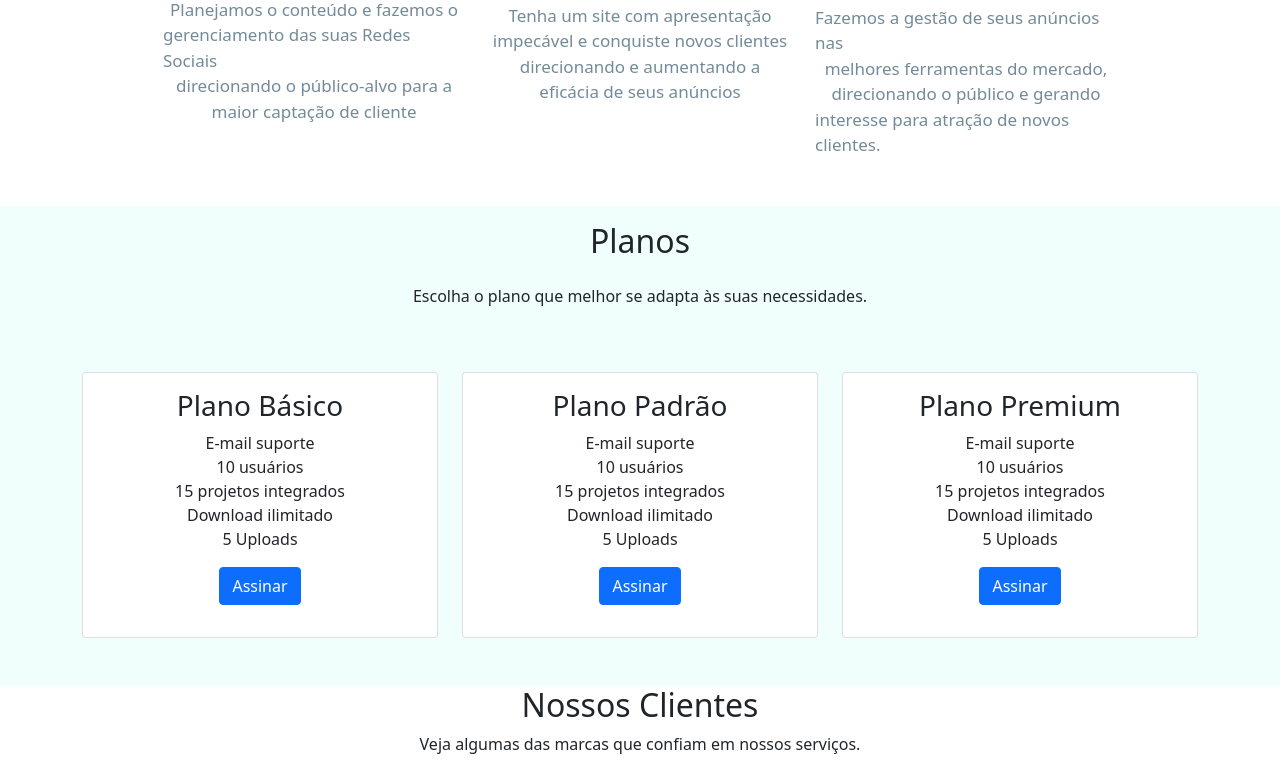
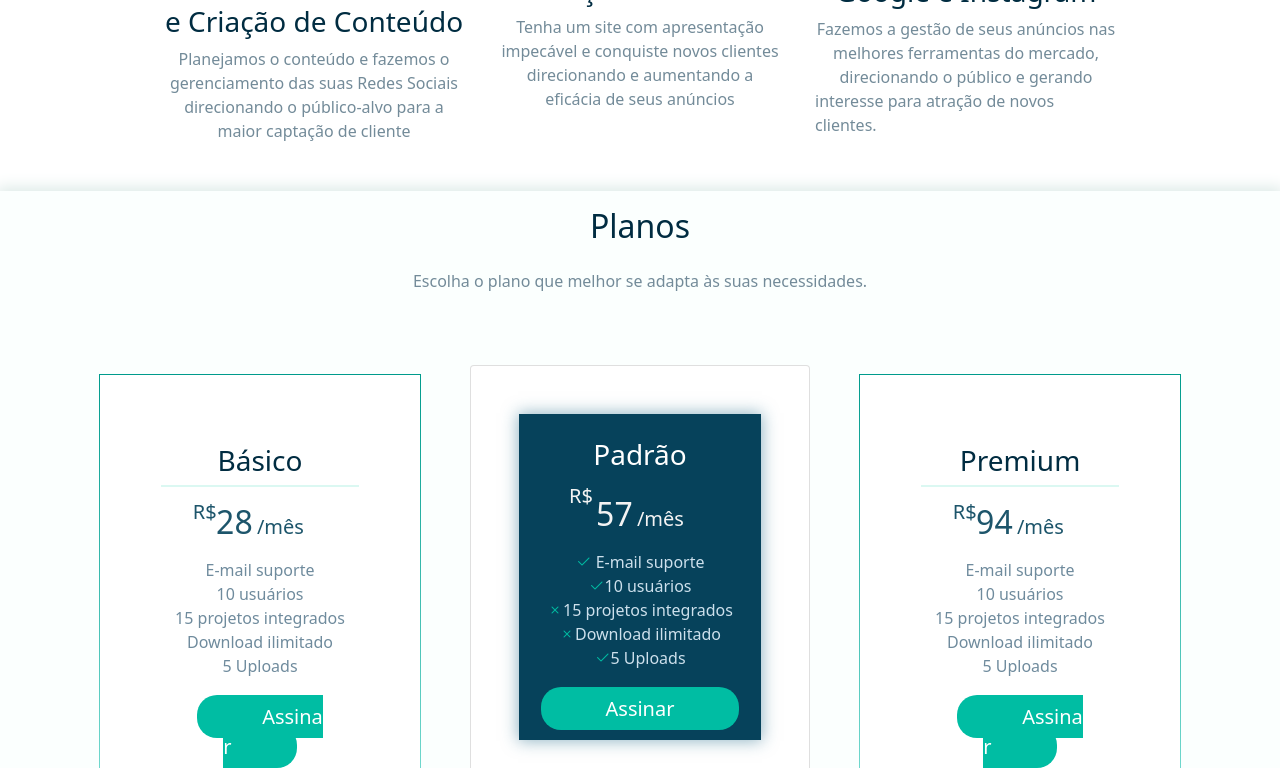
Before and after one commit to Donizetejr/StartDigital, a website: page app/views/index.html in a window 1280 px wide. Shown: the part 959-1727 px from the top of the page. Drawn offline with nearby package versions, Linux system fonts and the light colour scheme.

Commit message:
salvando projeto

```diff
--- a/app/src/css/styles.css
+++ b/app/src/css/styles.css
@@ -35,10 +35,11 @@ body {
 .texto-menu,
 .subtitulo-banner,
 .subtitulo-depoimentos,
+.subtitulo-planos,
 .texto-banner,
 .texto-servico,
 .texto {
-    font-size: 17px;
+    font-size: 16px;
     font-weight: 400;
 }
 
@@ -85,16 +86,41 @@ body {
     font-weight: 400;
 }
 
+
+a {
+    text-decoration: none !important;
+}
+
+
 .botao-banner,
 .botao-plano,
 .botao-formulario {
     background-color: var(--cor-secundaria);
     color: var(--cor-texto-claro);
     padding: 8px 30px;
-    border-radius: 3px;
-    border: none;
     font-weight: 500;
 }
+
+.botao-banner {
+    border: none !important;
+    border-radius: 4px;
+}
+
+.botao-plano {
+    border-radius: 20px;
+    padding: 8px 65px;
+}
+
+.botao-plano:hover {
+    background-color: #009b8c !important;
+}
+
+.borda-personalizada {
+    border-image: linear-gradient(to top, #80e0d6, #009b8c) 1 !important;
+    padding: 45px;
+    margin: 17px;
+}
+
 
 .separador-container {
     text-align: center;
@@ -108,31 +134,88 @@ body {
     margin-top: 30px;
 }
 
-.titulo-servico,
-.titulo-planos {
+.titulo-servico {
     font-size: 35px;
     font-weight: 500;
 }
 
 .texto-servico {
-    color: #738b99;
+    color: var(--cor-texto-dublado);
 }
 
 .planos {
-    background-color: #f0fffc;
+    background-color: #fbfffe;
+    -webkit-box-shadow: 0px 0px 15px 3px rgba(218,232,229,1);
+    -moz-box-shadow: 0px 0px 15px 3px rgba(218,232,229,1);
+    box-shadow: 0px 0px 15px 3px rgba(218,232,229,1);
+}
+
+.planos-dark {
+    -webkit-box-shadow: 0px 0px 15px 1px rgba(35,108,137,0.5);
+    -moz-box-shadow: 0px 0px 15px 1px rgba(35,108,137,0.5);
+    box-shadow: 0px 0px 15px 1px rgba(35,108,137,0.5);
+}
+
+.separador-planos {
+    border-bottom: 2px solid #dbf8f2;
+}
+
+.subtitulo-planos {
+    color: var(--cor-texto-dublado);
+}
+
+.icon-planos {
+    color: var(--cor-secundaria);
 }
 
 .nome-servico,
 .nome-plano {
-    font-size: 23px;
+    font-size: 28px;
     font-weight: 500;
     color: var(--cor-principal);
 }
 
-.valor-plano {
+.rs-planos-light {
+    position: absolute;
+    top: 28%;
+    left: 29%;
+    color: var(--cor-escuro-mais);
+}
+
+.rs-planos-dark {
+    position: absolute;
+    top: 28%;
+    left: 29%;
+    color: var(--cor-dark);
+}
+
+.valor-plano-light {
     font-size: 48px;
     font-weight: 400;
     color: var(--cor-escuro-mais);
+}
+
+.valor-plano-dark {
+    font-size: 48px;
+    font-weight: 400;
+    color: var(--cor-dark);
+}
+
+.plano-light {
+    color: #6f8b9d;
+
+    a {
+        font-size: 20px;
+    }
+}
+
+.plano-dark {
+    background-color: #06425b;
+    color: #cde0ec;
+
+    a {
+        font-size: 20px;
+    }
 }
 
 .descricao-plano,
@@ -140,6 +223,11 @@ body {
     font-size: 18px;
     font-weight: 400;
     color: var(--cor-escuro-claro);
+}
+
+.clientes {
+    display: flex;
+    justify-content: center;
 }
 
 .titulo-depoimentos,
@@ -152,10 +240,6 @@ body {
     color: #516e7a;
     font-size: 18px;
     font-weight: 500;
-}
-
-.icon-planos {
-    color: var(--cor-secundaria);
 }
 
 .informacoes-contato .titulo-informacoes {
--- a/app/views/index.html
+++ b/app/views/index.html
@@ -7,6 +7,7 @@
     <meta name="viewport" content="width=device-width, initial-scale=1, shrink-to-fit=no">
 
     <!-- Bootstrap CSS -->
+    <link rel="stylesheet" href="../../node_modules/bootstrap-icons/font/bootstrap-icons.css">
     <link rel="stylesheet" href="../src/css/styles.css">
     <link href="https://cdn.jsdelivr.net/npm/bootstrap@5.0.2/dist/css/bootstrap.min.css" rel="stylesheet"
         integrity="sha384-EVSTQN3/azprG1Anm3QDgpJLIm9Nao0Yz1ztcQTwFspd3yD65VohhpuuCOmLASjC" crossorigin="anonymous">
@@ -62,10 +63,10 @@
         <div class="row d-flex justify-content-center py-5">
             <div class="col-md-3 d-flex flex-column align-items-center">
                 <div class="icon mb-2">
-                    <img src="../src/images/Icon1.png" alt="Ícone 1" class="icon" width="85px">
+                    <img src="../src/images/Icon1.png" alt="Ícone 1" class="icon mb-1" width="85px">
                 </div>
-                <h4 class="nome-servico">Gestão de Redes Sociais e</h4>
-                <h4 class="nome-servico">Planejamento de Conteúdo</h4>
+                <h4 class="nome-servico">Gestão de Redes Sociais</h4>
+                <h4 class="nome-servico"> e Criação de Conteúdo</h4>
                 <span class="texto-servico d-block">Planejamos o conteúdo e fazemos o</span>
                 <span class="texto-servico d-block">gerenciamento das suas Redes Sociais</span>
                 <span class="texto-servico d-block">direcionando o público-alvo para a</span>
@@ -95,50 +96,67 @@
     </section>
     <section class="planos">
         <div>
-            <h2 class="text-center py-3">Planos</h2>
-            <p class="text-center">Escolha o plano que melhor se adapta às suas necessidades.</p>
+            <h2 class="titulo-planos text-center py-3">Planos</h2>
+            <p class="subtitulo-planos text-center">Escolha o plano que melhor se adapta às suas necessidades.</p>
         </div>
-
-        <!-- teste -->
-
         <div class="container py-5">
             <div class="row">
                 <div class="col-md-4">
-                    <div class="card text-center">
+                    <div class="card text-center borda-personalizada">
                         <div class="card-body">
-                            <h3 class="card-title">Plano Básico</h3>
+                            <h2 class="nome-plano card-title py-2 separador-planos">Básico</h2>
+                            <div class="my-3">
+                                <span class="rs-planos-light d-flex flex-column mb-3 h5">R$</span>
+                                <span class="valor-plano-light h2">28</span>
+                                <span class="valor-plano-light h5">/mês</span>
+                            </div>
+                            <div class="plano-light">
                                 <span class="d-block">E-mail suporte</span>
                                 <span class="d-block">10 usuários</span>
                                 <span class="d-block">15 projetos integrados</span>
                                 <span class="d-block">Download ilimitado</span>
-                            <span class="d-block">5 Uploads</span>
-                            <a href="#" class="btn btn-primary my-3">Assinar</a>
+                                <span class="d-block mb-4">5 Uploads</span>
+                                <a href="#" class="botao-plano my-3">Assinar</a>
+                            </div>
+
                         </div>
                     </div>
                 </div>
                 <div class="col-md-4">
-                    <div class="card text-center">
+                    <div class="card text-center p-5 m-2">
+                        <div class="card-body planos-dark plano-dark">
+                            <h2 class="nome-plano card-title py-2 text-white">Padrão</h2>
+                            <div class="my-3">
+                                <span class="rs-planos-dark d-flex flex-column mb-3 h5">R$</span>
+                                <span class="valor-plano-dark h2">57</span>
+                                <span class="valor-plano-dark h5">/mês</span>
+                            </div>
+                            <span class="d-block"><i class="bi bi-check2 icon-planos"></i> E-mail suporte</span>
+                            <span class="d-block"><i class="bi bi-check2 icon-planos"></i>10 usuários</span>
+                            <span class="d-block"><i class="bi bi-x icon-planos"></i>15 projetos integrados</span>
+                            <span class="d-block"><i class="bi bi-x icon-planos"></i>Download ilimitado</span>
+                            <span class="d-block mb-4"><i class="bi bi-check2 icon-planos"></i>5 Uploads</span>
+                            <a href="#" class="botao-plano my-3">Assinar</a>
+                        </div>
+                    </div>
+                </div>
+                <div class="col-md-4">
+                    <div class="card text-center borda-personalizada">
                         <div class="card-body">
-                        <h3 class="card-title">Plano Padrão</h3>
+                            <h2 class="nome-plano card-title py-2 separador-planos">Premium</h2>
+                            <div class="my-3">
+                                <span class="rs-planos-light d-flex flex-column mb-3 h5">R$</span>
+                                <span class="valor-plano-light h2">94</span>
+                                <span class="valor-plano-light h5">/mês</span>
+                            </div>
+                            <div class="plano-light">
                                 <span class="d-block">E-mail suporte</span>
                                 <span class="d-block">10 usuários</span>
                                 <span class="d-block">15 projetos integrados</span>
                                 <span class="d-block">Download ilimitado</span>
-                        <span class="d-block">5 Uploads</span>
-                        <a href="#" class="btn btn-primary my-3">Assinar</a>
+                                <span class="d-block mb-4">5 Uploads</span>
+                                <a href="#" class="botao-plano my-3">Assinar</a>
                             </div>
-                    </div>
-                </div>
-                <div class="col-md-4">
-                    <div class="card text-center">
-                        <div class="card-body">
-                            <h3 class="card-title">Plano Premium</h3>
-                            <span class="d-block">E-mail suporte</span>
-                            <span class="d-block">10 usuários</span>
-                            <span class="d-block">15 projetos integrados</span>
-                            <span class="d-block">Download ilimitado</span>
-                            <span class="d-block">5 Uploads</span>
-                            <a href="#" class="btn btn-primary my-3">Assinar</a>
 
 
                             <!-- <div class="planos-container">
@@ -163,20 +181,22 @@
     <section class="logo-section">
         <div class="separator"></div>
         <div>
-            <h2 class="text-center">Nossos Clientes</h2>
+            <h2 class="text-center py-4">Nossos Clientes</h2>
             <p class="text-center">Veja algumas das marcas que confiam em nossos serviços.</p>
         </div>
-        <div>
-            <img src="../img/logo1.png" alt="Logo 1">
+        <div class="clientes">
+            <div class="mx-5">
+                <img src="../src/images/SingularMotos.png" alt="Logo 1" width="150px">
             </div>
-        <div>
-            <img src="../img/logo2.png" alt="Logo 2">
+            <div class="mx-5">
+                <img src="../src/images/ClaudiaElisa.png" alt="Logo 2" width="180px">
             </div>
-        <div>
-            <img src="../img/logo3.png" alt="Logo 3">
+            <div class="mx-5">
+                <img src="../src/images/CheiasdeCharme.png" alt="Logo 3" width="150px">
             </div>
-        <div>
-            <img src="../img/logo4.png" alt="Logo 4">
+            <div class="mx-5">
+                <img src="../src/images/EsteticaCia.png" alt="Logo 4" width="100px">
+            </div>
         </div>
         </div>
         </div>
--- /dev/null
+++ b/package.json
@@ -0,0 +1,5 @@
+{
+  "dependencies": {
+    "bootstrap-icons": "^1.11.3"
+  }
+}
```
Also changed, not shown: tutorialgit.txt (added, +26 -0 lines), README.md, 1 other file. Lines whose indentation alone changed are shown as unchanged.
